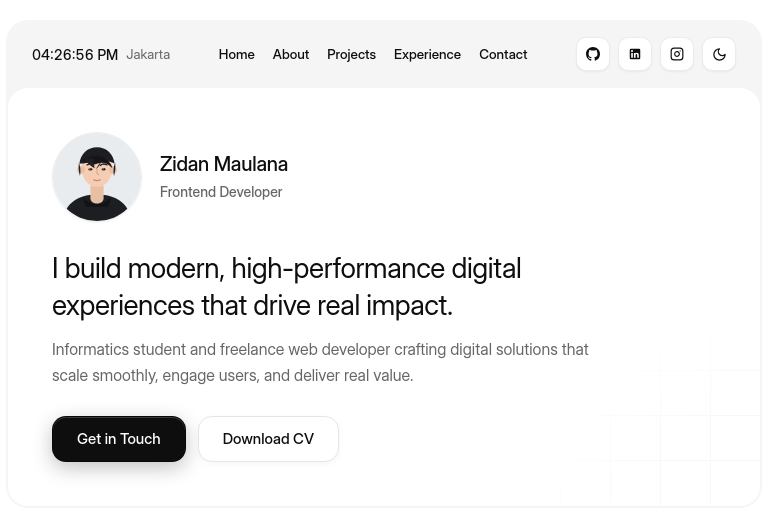
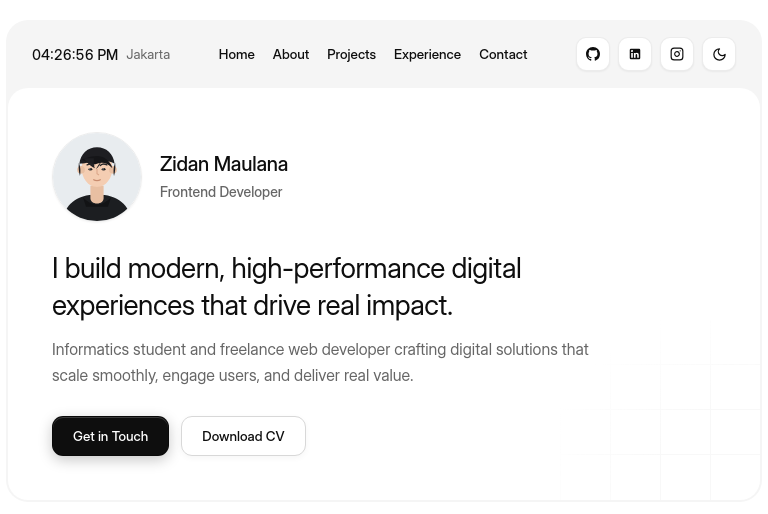
Before and after one commit to zidan-maulana/zidan-portfolio, a Next.js app: page / in a window 1280 px wide. Shown: the top 514 px of the page, without its empty margins (256-1024 px from the left). Built offline with nearby package versions, Linux system fonts and the light colour scheme.

Commit message:
feat: restore compact hero button dimensions and thicken secondary button stroke

```diff
--- a/src/app/globals.css
+++ b/src/app/globals.css
@@ -16,8 +16,8 @@
   --btn-primary-border: rgba(0, 0, 0, 0.35);
   --btn-secondary-bg: #FFFFFF;
   --btn-secondary-text: #0E0E0E;
-  --btn-secondary-border: #E5E5E5;
-  --btn-primary-shadow: 0 6px 20px rgba(0, 0, 0, 0.24), inset 0 1px 0 rgba(255, 255, 255, 0.18);
+  --btn-secondary-border: #D8D8D8;
+  --btn-primary-shadow: 0 4px 14px rgba(0, 0, 0, 0.22), inset 0 1px 0 rgba(255, 255, 255, 0.18);
   --btn-secondary-shadow: 0 2px 6px rgba(0, 0, 0, 0.04);
 }
 
@@ -37,8 +37,8 @@
   --btn-primary-border: rgba(255, 255, 255, 0.15);
   --btn-secondary-bg: #141414;
   --btn-secondary-text: #F5F5F5;
-  --btn-secondary-border: #282828;
-  --btn-primary-shadow: 0 6px 20px rgba(255, 255, 255, 0.08), inset 0 1px 0 rgba(255, 255, 255, 0.4);
+  --btn-secondary-border: #333333;
+  --btn-primary-shadow: 0 4px 14px rgba(255, 255, 255, 0.08), inset 0 1px 0 rgba(255, 255, 255, 0.4);
   --btn-secondary-shadow: 0 2px 6px rgba(0, 0, 0, 0.3);
 }
 
--- a/src/components/hero.tsx
+++ b/src/components/hero.tsx
@@ -93,14 +93,14 @@ export function Hero({ profile }: HeroProps) {
         <div className="mt-6 sm:mt-7 flex flex-row items-center gap-3">
           <a
             href={profile.email ? `mailto:${profile.email}` : "mailto:zidan@example.com"}
-            className="inline-flex h-[46px] items-center justify-center rounded-[14px] border border-btn-primary-border bg-btn-primary-bg px-6 font-display text-[15px] font-medium text-btn-primary-text shadow-btn-primary transition-all hover:opacity-90 active:scale-[0.98] focus-visible:outline-none focus-visible:ring-2 focus-visible:ring-text"
+            className="inline-flex h-[40px] items-center justify-center rounded-[11px] border border-btn-primary-border bg-btn-primary-bg px-5 font-display text-[13.5px] font-medium text-btn-primary-text shadow-btn-primary transition-all hover:opacity-90 active:scale-[0.98] focus-visible:outline-none focus-visible:ring-2 focus-visible:ring-text"
           >
             Get in Touch
           </a>
           <a
             href={profile.cv.asset.url}
             download
-            className="inline-flex h-[46px] items-center justify-center rounded-[14px] border border-btn-secondary-border bg-btn-secondary-bg px-6 font-display text-[15px] font-medium text-btn-secondary-text shadow-btn-secondary transition-all hover:bg-page active:scale-[0.98] focus-visible:outline-none focus-visible:ring-2 focus-visible:ring-text"
+            className="inline-flex h-[40px] items-center justify-center rounded-[11px] border-[1.5px] border-btn-secondary-border bg-btn-secondary-bg px-5 font-display text-[13.5px] font-medium text-btn-secondary-text shadow-btn-secondary transition-all hover:bg-page active:scale-[0.98] focus-visible:outline-none focus-visible:ring-2 focus-visible:ring-text"
           >
             Download CV
           </a>
```
